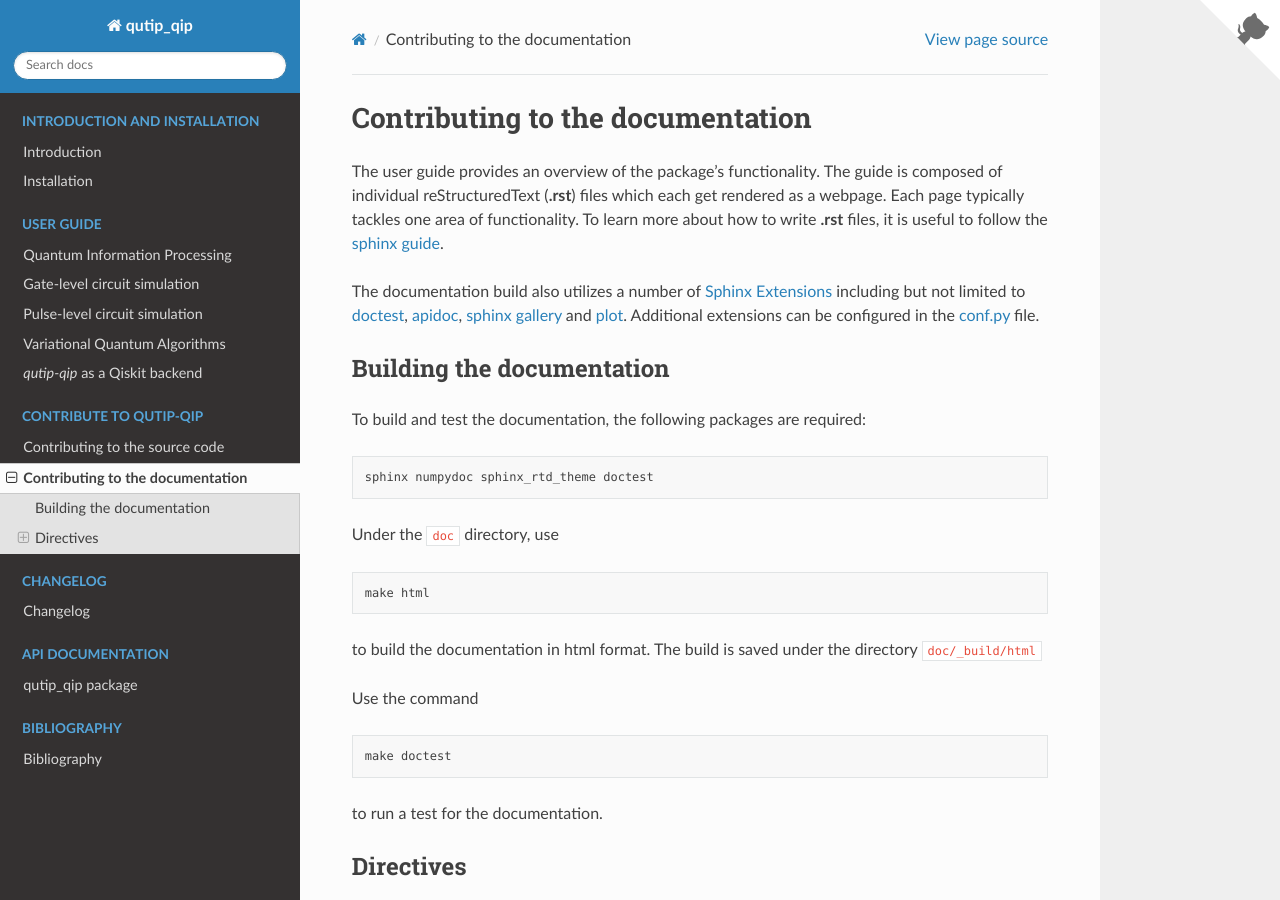
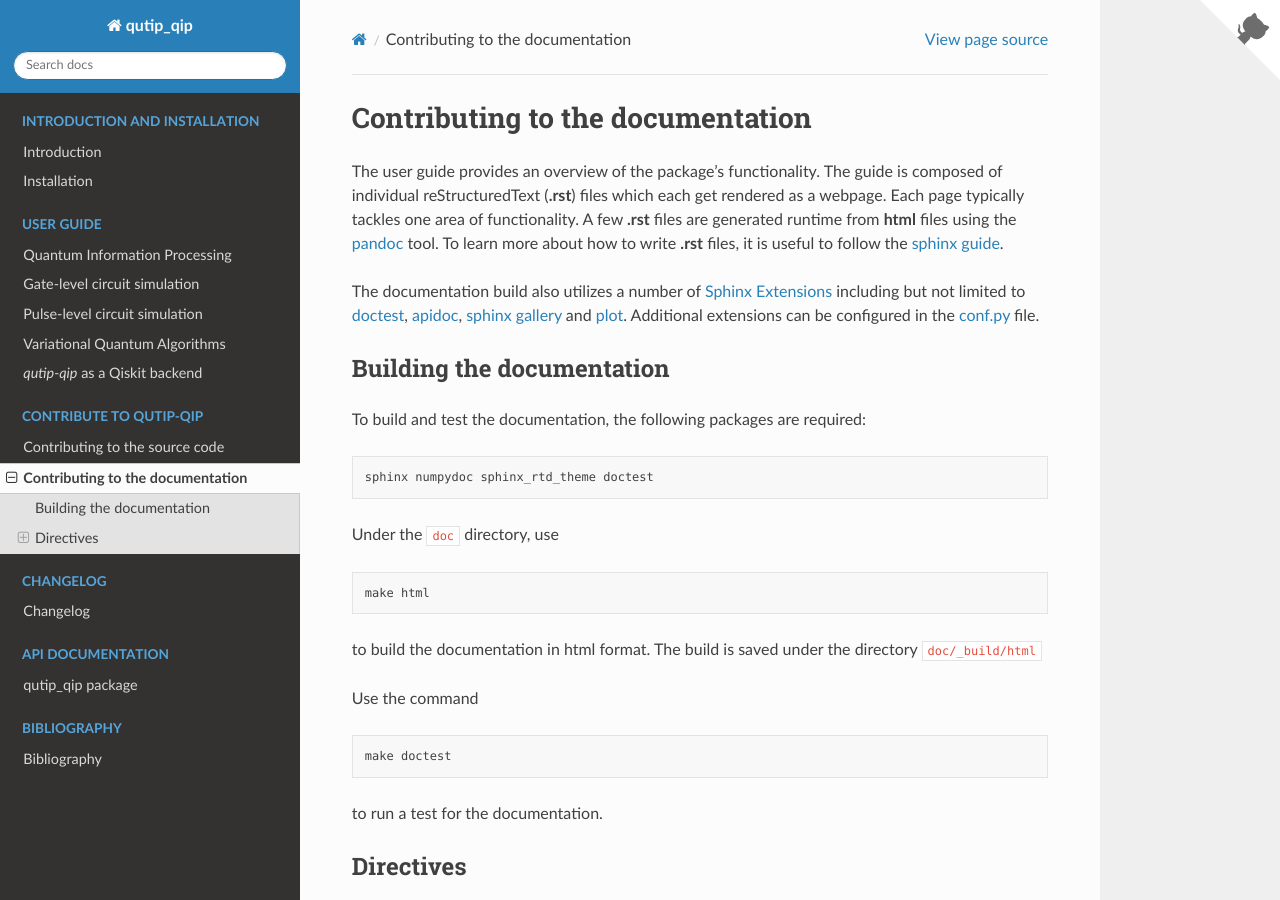
Before and after one commit to qutip/qutip-qip, a Sphinx documentation site: the page built from doc/source/contribution-docs.rst, in a window 1280 px wide and 900 px high. Built offline with Sphinx 7.4.7 and the Read the Docs theme 2.0.0, drawn with Linux system fonts in a browser that asks for light colours; pages that are not in the unit, such as notebooks, are missing from menus.

Commit message:
acknowledging resources

```diff
--- a/doc/requirements.txt
+++ b/doc/requirements.txt
@@ -12,4 +12,3 @@ sphinxcontrib-bibtex==2.4.2
 pyqir-generator==0.6.2
 pyqir-parser==0.6.2
 qiskit==0.37.2
-pandoc
--- a/doc/source/contribution-docs.rst
+++ b/doc/source/contribution-docs.rst
@@ -8,7 +8,7 @@ Contributing to the documentation
 The user guide provides an overview of the package's functionality.
 The guide is composed of individual reStructuredText (**.rst**)
 files which each get rendered as a webpage.
-Each page typically tackles one area of functionality.
+Each page typically tackles one area of functionality. A few **.rst** files are generated runtime from **html** files using the `pandoc <https://pandoc.org>`_ tool.
 To learn more about how to write **.rst** files,
 it is useful to follow the `sphinx guide <https://www.sphinx-doc.org/en/master/usage/index.html>`_.
 
--- a/doc/source/tutorials-website/create_tutorials_html.py
+++ b/doc/source/tutorials-website/create_tutorials_html.py
@@ -1,3 +1,5 @@
+#Adapted from https://github.com/qutip/qutip-tutorials/blob/1d1da2fc623372fa11ad5370a4fcd19452aad8fa/website/create_index.py
+
 import os
 import re
 from jinja2 import Environment, FileSystemLoader, select_autoescape
--- a/doc/source/tutorials-website/tutorials.html.jinja
+++ b/doc/source/tutorials-website/tutorials.html.jinja
@@ -5,8 +5,7 @@
 </div>
 
 <h4 id="quantum-information-processing">Quantum information processing</h4>
-<p>This section contains tutorials for QuTiP Version 5. You can find the tutorials for QuTiP Version 4 <a href="https://qutip.org/qutip-tutorials/">here</a>.
-</p>
+<p>This section contains tutorials for QuTiP Version 5. You can find the tutorials for QuTiP Version 4 <a href="https://qutip.org/qutip-tutorials/">here</a>. To check the version of QuTiP, you can use the <code>qutip.about()</code> command.</p>
 
 <h5 id="qip-circuits">Quantum circuits and algorithms</h5>
 <ul>
```
